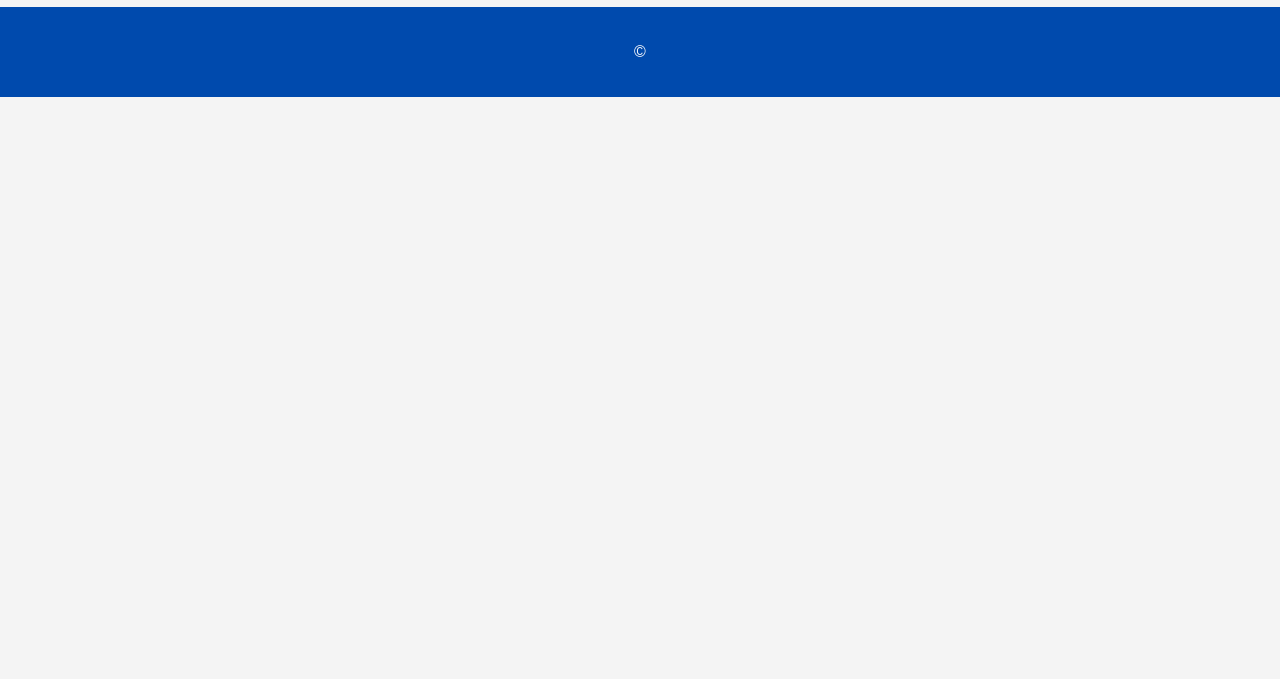
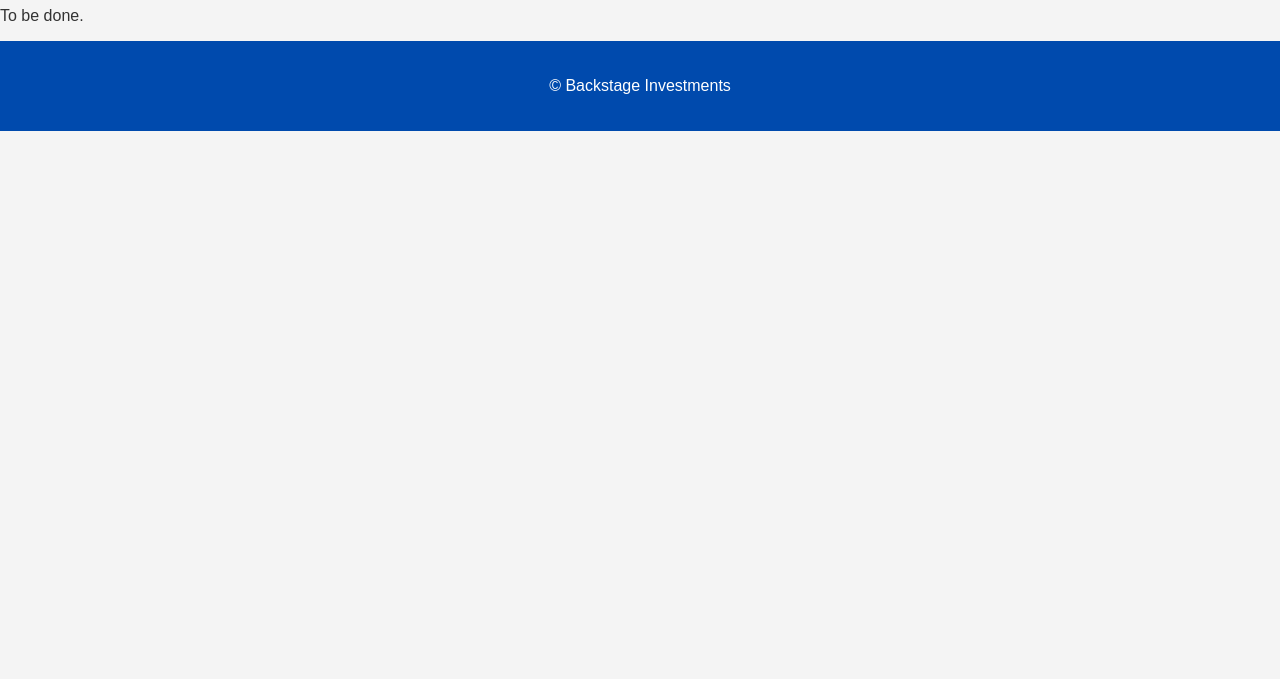
Before and after one commit to exlipseau/business-website1, a plain HTML site: page about.html in a window 1280 px wide. Shown: the part 121-800 px from the top of the page. Drawn offline with Linux system fonts and the light colour scheme.

Commit message:
Update about.html

```diff
--- a/about.html
+++ b/about.html
@@ -3,7 +3,7 @@
 <head>
   <meta charset="UTF-8">
   <meta name="viewport" content="width=device-width, initial-scale=1.0">
-  <title>About – <!-- ✅ Your Business Name --></title>
+  <title>About – Backstage Investments</title>
   <link rel="stylesheet" href="style.css">
 </head>
 <body>
@@ -20,11 +20,11 @@
 
   <main class="content">
     <h1>About Us</h1>
-    <p><!-- ✅ Write about your company’s story, mission, or team here. --></p>
+    <p>To be done.</p>
   </main>
 
   <footer>
-    <p>© <!-- ✅ Your Business Name --></p>
+    <p>© Backstage Investments</p>
   </footer>
 </body>
 </html>
```
